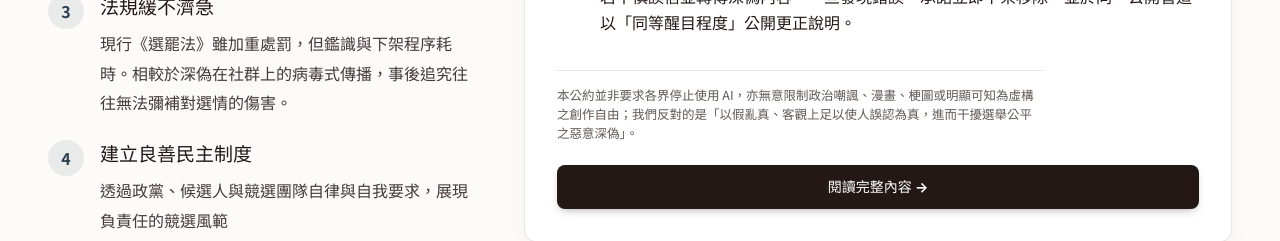
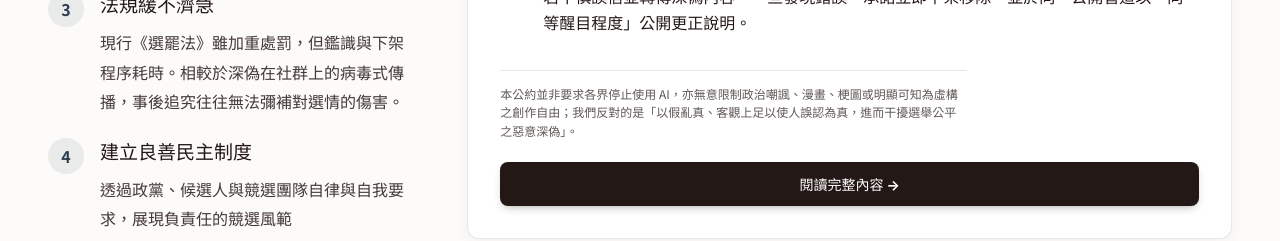
Before and after one commit to tfc-taiwan/2026_tfc_election_website, a React (Vite) app: page / in a window 1280 px wide. Shown: the part 2835-3076 px from the top of the page. Built offline with nearby package versions, Linux system fonts and the light colour scheme.

Commit message:
Fit charter note into two desktop lines

```diff
--- a/scripts/verify-initiative-layout.mjs
+++ b/scripts/verify-initiative-layout.mjs
@@ -39,7 +39,7 @@ try {
     });
     assert.equal(result.text, expected.principlesNote);
     const desktop = width >= 1181;
-    assert.ok(result.fontSize === (desktop ? '12.5px' : '14px') && result.below && result.contained && !result.overflow, JSON.stringify({ width, ...result }));
+    assert.ok(result.fontSize === (desktop ? '12px' : '14px') && result.below && result.contained && !result.overflow, JSON.stringify({ width, ...result }));
     if (desktop) assert.ok(result.leadWhiteSpace === 'nowrap' && result.leadLines === 1 && result.noteLines === 2 && result.columnsEqual, JSON.stringify({ width, ...result }));
     console.log(`Verified initiative at ${width}px: text contained, columns aligned, and desktop copy uses the requested compact layout.`);
     await page.close();
--- a/src/styles.css
+++ b/src/styles.css
@@ -921,7 +921,7 @@ section[id] { scroll-margin-top: calc(var(--header-height) + 8px); }
 @media (min-width: 1181px) {
   .pledge-embedded > .section-heading { display: block; }
   .pledge-embedded > .section-heading > div { width: 100%; }
-  .pledge-embedded .pledge-columns { grid-template-columns: minmax(0, .75fr) minmax(0, 1.25fr); }
+  .pledge-embedded .pledge-columns { grid-template-columns: minmax(0, .65fr) minmax(0, 1.35fr); }
   .pledge-embedded .section-heading .pledge-description-embedded,
   .pledge-embedded .section-heading .pledge-description-embedded p {
     width: 100%;
@@ -939,7 +939,7 @@ section[id] { scroll-margin-top: calc(var(--header-height) + 8px); }
   .pledge-embedded .pledge-paper .pledge-principles-note {
     margin-top: 18px;
     padding-top: 14px;
-    font-size: 12.5px;
+    font-size: 12px;
     line-height: 1.55;
   }
   .pledge-embedded .pledge-fulltext { margin-top: 22px; }
```
